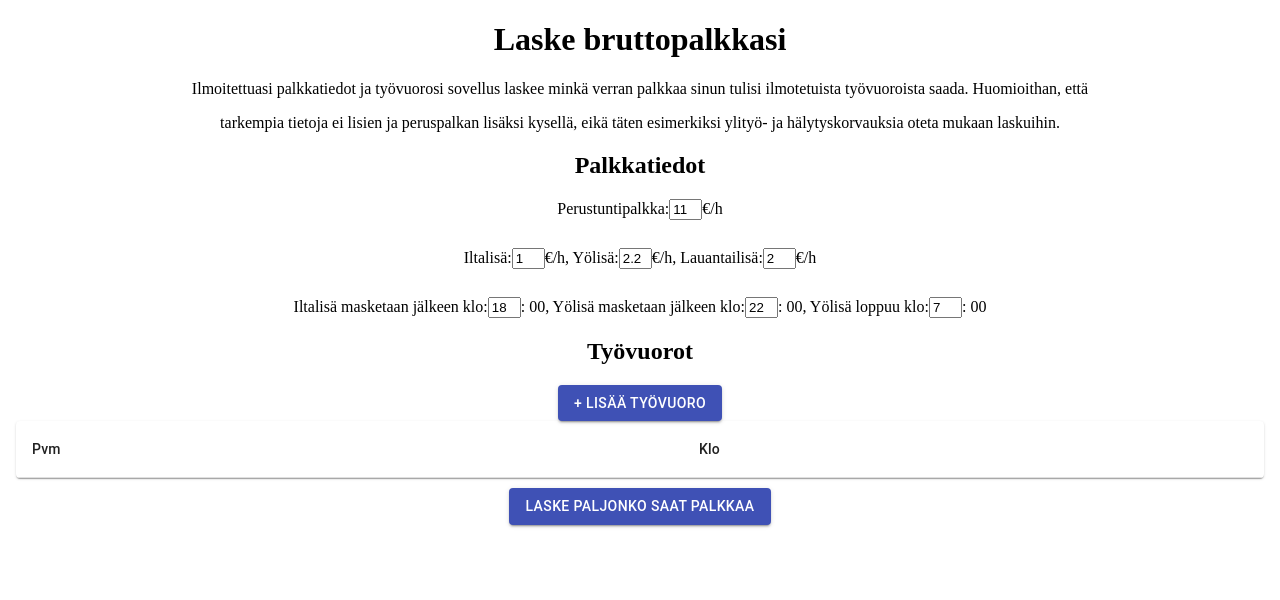
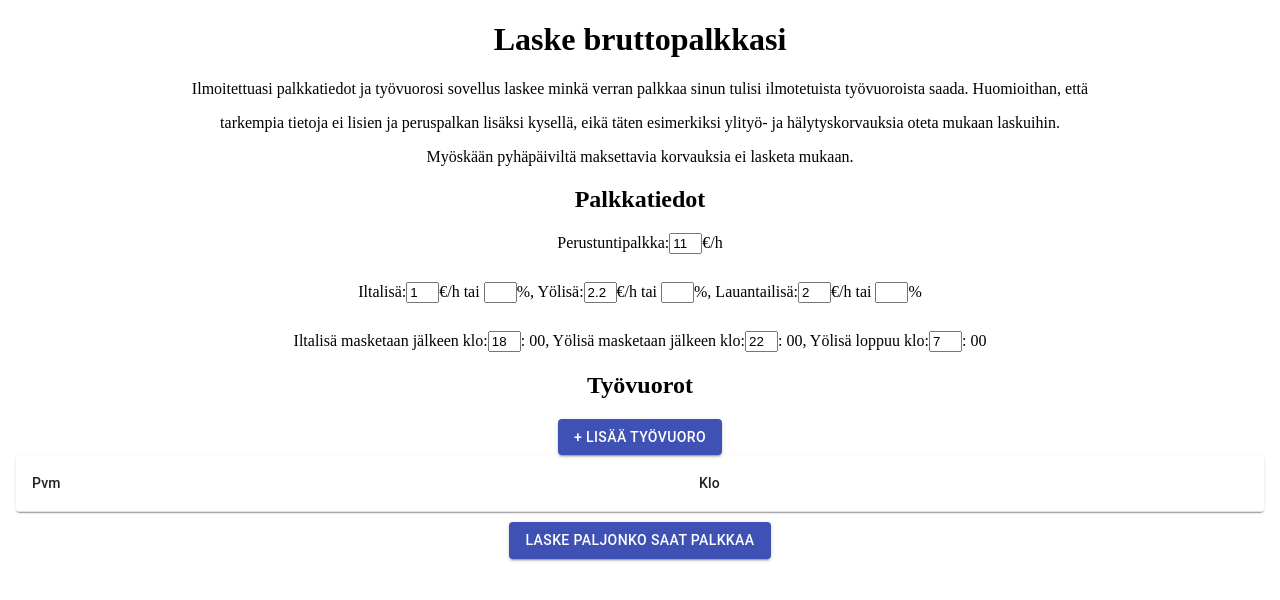
Before and after one commit to Miro778/Palkanlasku, a React (Create React App) app: page / in a window 1280 px wide. Shown: the top 600 px of the page. Built offline with nearby package versions, Linux system fonts and the light colour scheme; the HTML template or start-up script is replaced by a standard one.

Commit message:
Lisät voi nyt ilmoittaa prosentteina

```diff
--- a/src/App.js
+++ b/src/App.js
@@ -155,7 +155,7 @@ const App = () => {
 
     function naytaPalkka() {
       palkka = laskePalkka(tyovuorot)
-      console.log('Palkkasi on näistä vuoroista ' , palkka , '€')
+      alert(`Palkkasi on näistä vuoroista ${palkka}€`)
     }
 
     function laskePalkka(tyovuorot) {
@@ -188,7 +188,6 @@ const App = () => {
     let seuraavaPvm = new Date(pvm)
     seuraavaPvm.setDate(pvm.getDate() + 1)
     let seuraavaPvmString = String(seuraavaPvm.getDate()).padStart(2, '0') + '/' + String(seuraavaPvm.getMonth() + 1).padStart(2, '0') + '/' + seuraavaPvm.getFullYear()
-    console.log('seuraavaPvm: ' , seuraavaPvmString)
     return seuraavaPvmString
   }
 
@@ -225,13 +224,28 @@ const App = () => {
       localStorage.setItem("iltalisa", JSON.stringify(event.target.value))
     }
 
+    const paivitaIltalisapr = (event) => {
+      setIltalisa((event.target.value / 100) * perusPalkka)
+      localStorage.setItem("iltalisa", JSON.stringify(event.target.value))
+    }
+
     const paivitaYolisa = (event) => {
       setYolisa(event.target.value)
       localStorage.setItem("yolisa", JSON.stringify(event.target.value))
     }
 
+    const paivitaYolisapr = (event) => {
+      setYolisa((event.target.value / 100) * perusPalkka)
+      localStorage.setItem("yolisa", JSON.stringify(event.target.value))
+    }
+
     const paivitaLauantailisa = (event) => {
       setLauantailisa(event.target.value)
+      localStorage.setItem("lauantailisa", JSON.stringify(event.target.value))
+    }
+
+    const paivitaLauantailisapr = (event) => {
+      setLauantailisa((event.target.value / 100) * perusPalkka)
       localStorage.setItem("lauantailisa", JSON.stringify(event.target.value))
     }
 
@@ -257,6 +271,7 @@ const App = () => {
 <h1 id='title'>Laske bruttopalkkasi</h1>
 <p>Ilmoitettuasi palkkatiedot ja työvuorosi sovellus laskee minkä verran palkkaa sinun tulisi ilmotetuista työvuoroista saada. Huomioithan, että </p>
 <p>tarkempia tietoja ei lisien ja peruspalkan lisäksi kysellä, eikä täten esimerkiksi ylityö- ja hälytyskorvauksia oteta mukaan laskuihin.</p>
+<p>Myöskään pyhäpäiviltä maksettavia korvauksia ei lasketa mukaan.</p>
 </div>
 <div>
   <h2>Palkkatiedot</h2>
@@ -270,13 +285,19 @@ const App = () => {
   <div id='syottokentta'>
   <label htmlFor="ilisa">Iltalisä:</label>
   <input type="text" id="ilisa" size="1" name="iltalisa" value={iltalisa} onChange={paivitaIltalisa}/>
-  <span>€/h, </span>
+  <span>€/h tai </span>
+  <input type="text" id="ilisa%" size="1" name="iltalisa%" onChange={paivitaIltalisapr}/>
+  <span>%, </span>
   <label htmlFor="ylisa">Yölisä:</label>
   <input type="text" id="ylisa" size="1" name="yolisa" value={yolisa} onChange={paivitaYolisa}/>
-  <span>€/h, </span>
+  <span>€/h tai </span>
+  <input type="text" id="ilisa%" size="1" name="iltalisa%" onChange={paivitaYolisapr}/>
+  <span>%, </span>
   <label htmlFor="llisa">Lauantailisä:</label>
   <input type="text" id="llisa" size="1" name="lauantailisa" value={lauantailisa} onChange={paivitaLauantailisa}/>
-  <span>€/h</span>
+  <span>€/h tai </span>
+  <input type="text" id="ilisa%" size="1" name="iltalisa%" onChange={paivitaLauantailisapr}/>
+  <span>%</span>
   </div>
   <br />
   <div id='syottokentta'>
```
